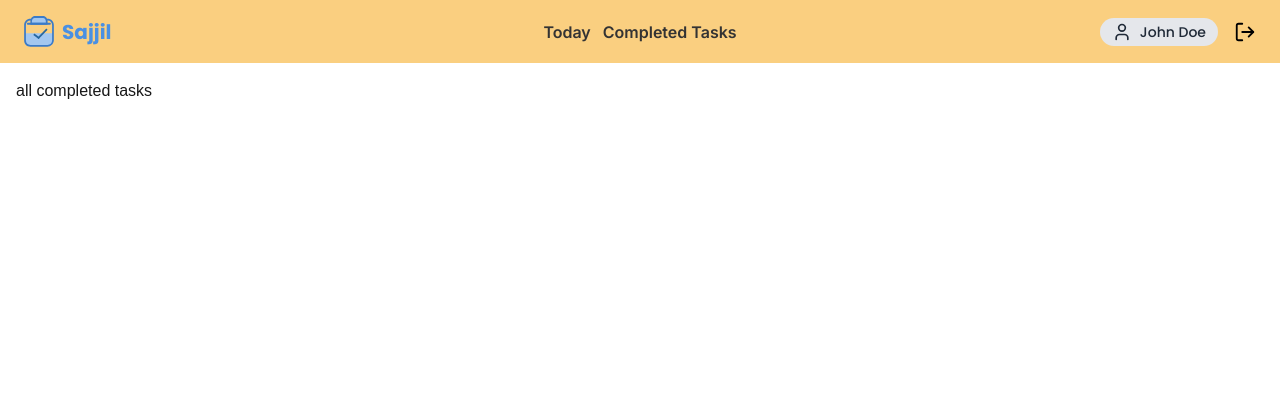
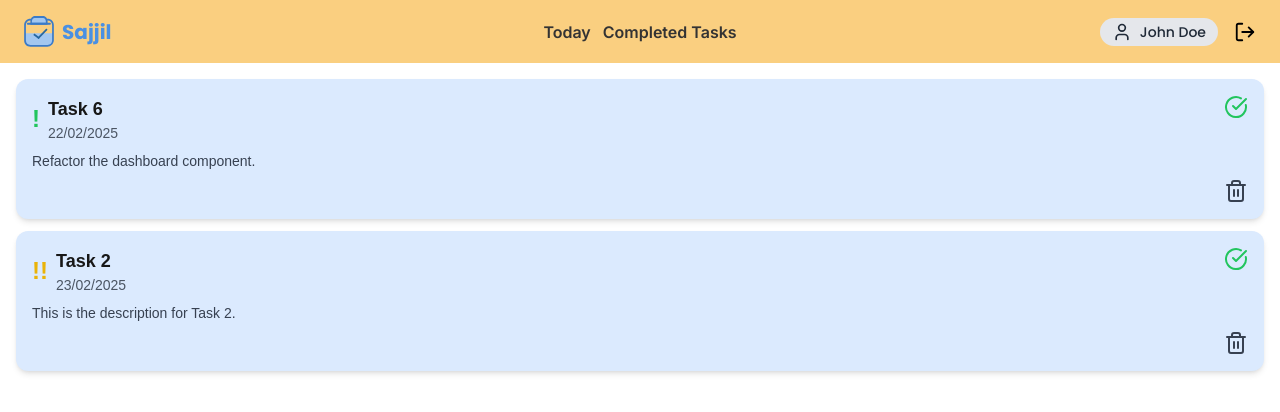
Before and after one commit to IbrahimItani01/sajjil-app, a Next.js app: page /dashboard/completed in a window 1280 px wide. Shown: the top 412 px of the page. Built offline with nearby package versions, Linux system fonts and the light colour scheme.

Commit message:
pages<>designed the completed tasks page file

```diff
--- a/app/dashboard/completed/page.tsx
+++ b/app/dashboard/completed/page.tsx
@@ -1,11 +1,42 @@
-import React from 'react'
+"use client";
 
-const page = () => {
-  return (
-    <div>
-      all completed tasks
-    </div>
-  )
-}
+import TaskCard from "@/components/dashboard/TaskCard";
+import React from "react";
+import { useSelector } from "react-redux";
+import { RootState } from "../../../redux/store";
 
-export default page
+const Page = () => {
+	const tasks = useSelector((state: RootState) => state.tasks);
+
+	const completedTasks = tasks.filter((task) => task.completed);
+
+	const sortedCompletedTasks = completedTasks.slice().sort((a, b) => {
+		const dateComparison =
+			new Date(a.date).getTime() - new Date(b.date).getTime();
+		if (dateComparison !== 0) return dateComparison;
+
+		const priorityOrder = { "!!!": 3, "!!": 2, "!": 1 };
+		return priorityOrder[a.priority] - priorityOrder[b.priority];
+	});
+
+	return (
+		<div className='flex flex-col gap-3'>
+			{sortedCompletedTasks.length > 0 ? (
+				sortedCompletedTasks.map((task, index) => (
+					<TaskCard
+						key={index}
+						title={task.title}
+						description={task.description}
+						priority={task.priority}
+						date={task.date}
+						completed={task.completed}
+					/>
+				))
+			) : (
+				<p className='text-gray-500 text-center'>No completed tasks.</p>
+			)}
+		</div>
+	);
+};
+
+export default Page;
```
